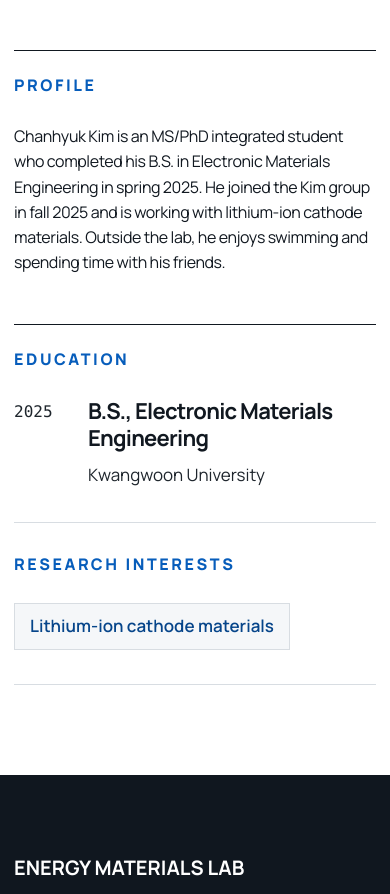
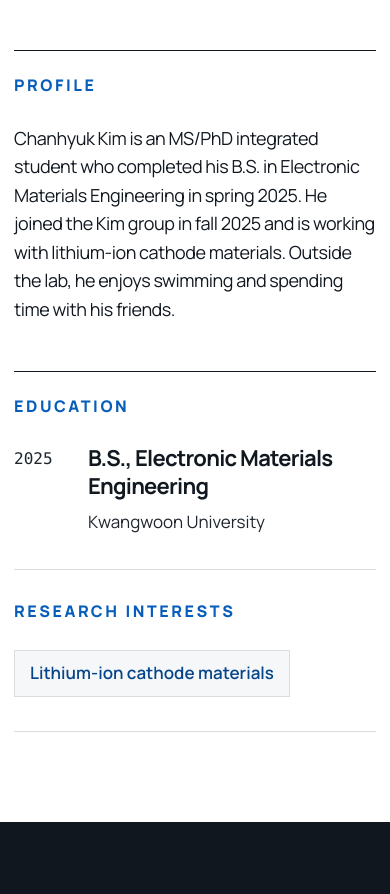
Before and after one commit to Energy-Materials-Laboratory/energy-materials-laboratory.github.io, a Next.js app: page /members/group/chanhyuk-kim in a window 390 px wide. Shown: the part 940-1834 px from the top of the page. Built offline with nearby package versions, Linux system fonts and the light colour scheme.

Commit message:
Balance member profile bio text size

```diff
--- a/app/globals.css
+++ b/app/globals.css
@@ -2202,7 +2202,7 @@ summary:focus-visible {
 .member-detail-empty {
   max-width: 720px;
   margin: 0;
-  font-size: clamp(16px, 1.2vw, 18px);
+  font-size: clamp(18px, 1.5vw, 22px);
   letter-spacing: -.025em;
   line-height: 1.62;
 }
@@ -3149,7 +3149,7 @@ summary:focus-visible {
 
   .member-detail-bio,
   .member-detail-empty {
-    font-size: 16px;
+    font-size: 18px;
     line-height: 1.58;
   }
 
```
